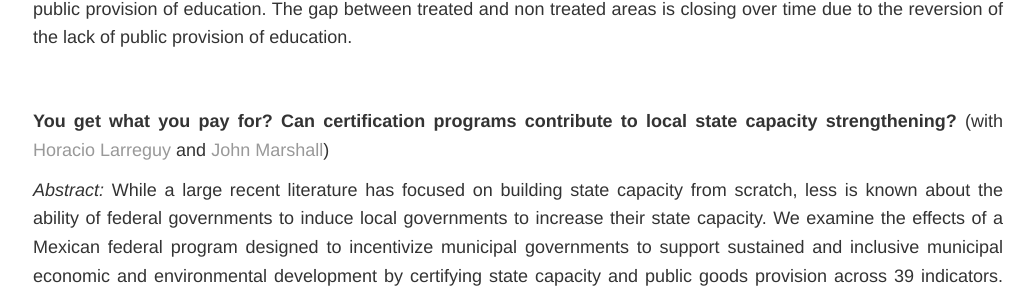
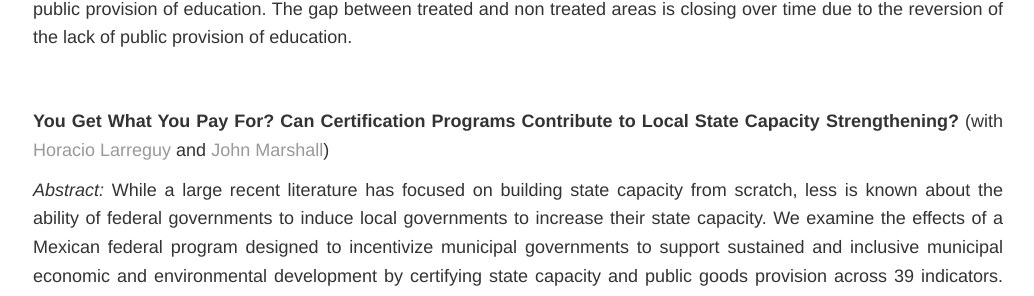
Before and after one commit to soeren-henn/soeren-henn.github.io, a Jekyll site: the page built from research/index.html, in a window 1280 px wide and 900 px high, scrolled down 2240 px. Shown: the part 149-445 px from the top of the window, without its empty margins (122-1156 px from the left). Built offline with Jekyll 4.4.1, drawn with Linux system fonts in a browser that asks for light colours.

```diff
--- a/research/index.html
+++ b/research/index.html
@@ -46,7 +46,7 @@ title: Research
 	</div>
 
 	<div class="paper">
-		<p><b>You get what you pay for? Can certification programs contribute to local state capacity strengthening?</b> (with <a href="https://sites.google.com/site/hlarreguy/" target="_blank">Horacio Larreguy</a> and <a href="http://polisci.columbia.edu/people/profile/1682" target="_blank">John Marshall</a>)</p>
+		<p><b>You Get What You Pay For? Can Certification Programs Contribute to Local State Capacity Strengthening?</b> (with <a href="https://sites.google.com/site/hlarreguy/" target="_blank">Horacio Larreguy</a> and <a href="http://polisci.columbia.edu/people/profile/1682" target="_blank">John Marshall</a>)</p>
 		<p><i>Abstract: </i>While a large recent literature has focused on building state capacity from scratch, less is known about the ability of federal governments to induce local governments to increase their state capacity. We examine the effects of a Mexican federal program designed to incentivize municipal governments to support sustained and inclusive municipal economic and environmental development by certifying state capacity and public goods provision across 39 indicators. Certification is self-assessed and corroborated by local corruptible institutions, and may thus create incentives for political manipulation. Our difference-in-differences estimates indicate that entry into the program quickly produced large positive effects on actual state capacity outcomes. Nevertheless, we also find evidence of political manipulation: while municipal indicators showing low initial levels of performance experienced large increases in "green" certifications, they also experienced the smallest increases in actual state capacity on the variables supposed that should have informed the certifications. These negative estimates are driven by municipal governments politically aligned with the state governments - which are largely responsible for the implementation of the program - and more competitive electoral races.</p>
 	</div>
 
```
